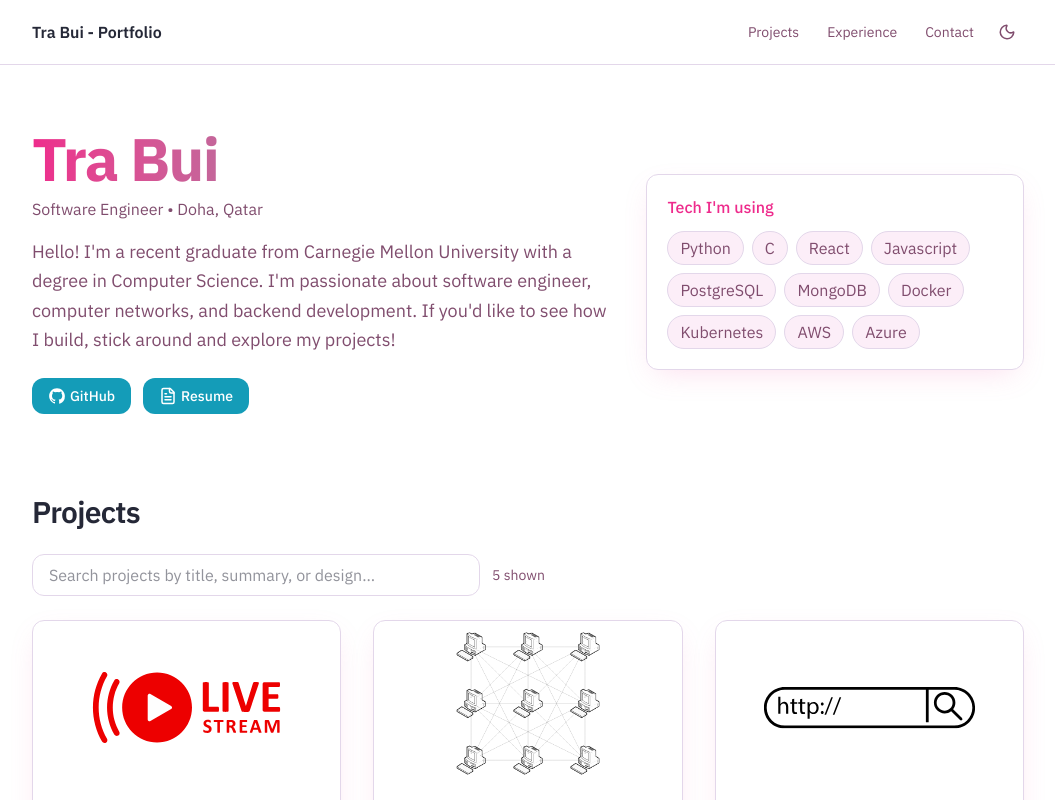
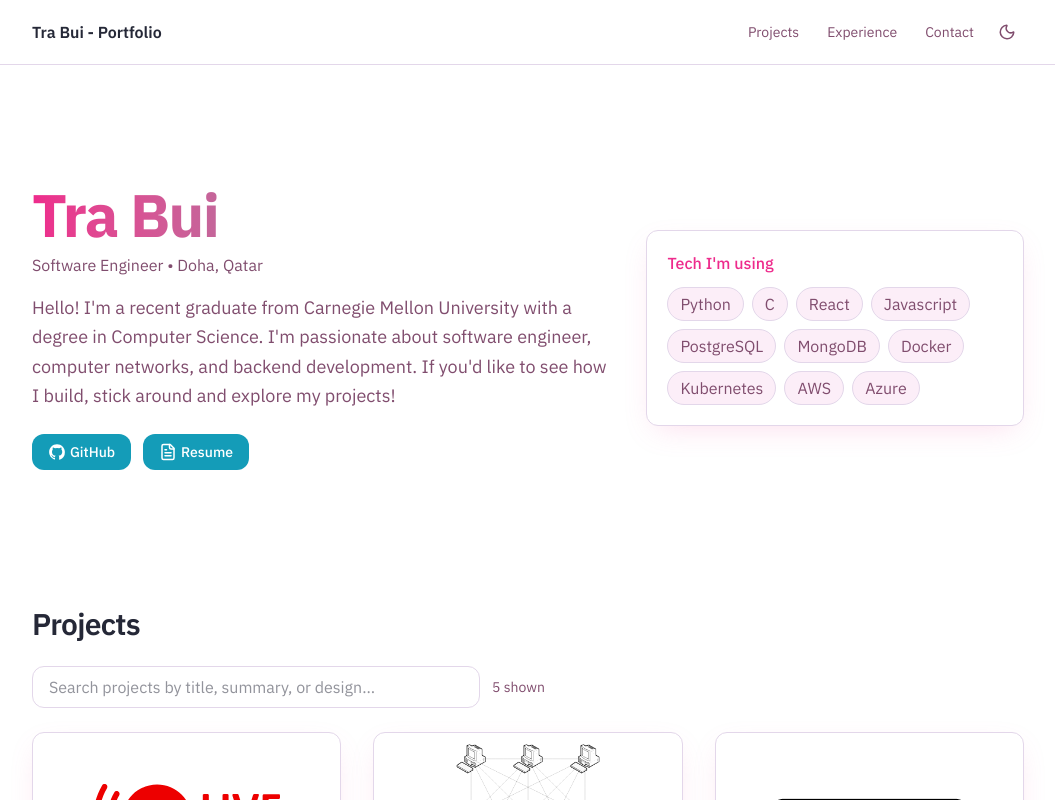
Before and after one commit to tpbui/tpbui.github.io, a React (Vite) app: page / in a window 1280 px wide. Shown: the top 800 px of the page, without its empty margins (112-1167 px from the left). Built offline with nearby package versions, Linux system fonts and the light colour scheme.

Commit message:
fix: remove transition effect

```diff
--- a/src/components/motion/SectionReveal.jsx
+++ /dev/null
@@ -1,75 +0,0 @@
-import {
-	Children,
-	cloneElement,
-	isValidElement,
-	useEffect,
-	useMemo,
-	useRef,
-	useState,
-} from "react";
-
-export default function SectionReveal({
-	as: Tag = "div",
-	children,
-	twoWay = true,
-	threshold = 0.15,
-	rootMargin = "0px 0px -10% 0px",
-	stagger = 80,
-	variant = "up",
-	className = "",
-	...props
-}) {
-	const ref = useRef(null);
-	const [inView, setInView] = useState(false);
-
-	useEffect(() => {
-		const el = ref.current;
-		if (!el) return;
-
-		const io = new IntersectionObserver(
-			(entries) => {
-				const entry = entries[0];
-				if (entry.isIntersecting) {
-					setInView(true);
-					if (!twoWay) io.unobserve(el);
-				} else if (twoWay) {
-					setInView(false);
-				}
-			},
-			{ threshold, rootMargin }
-		);
-
-		io.observe(el);
-		return () => io.disconnect();
-	}, [twoWay, threshold, rootMargin]);
-
-	const wrapped = useMemo(() => {
-		const arr = Children.toArray(children);
-		return arr.map((child, i) => {
-			const style = { "--i": i };
-			if (isValidElement(child)) {
-				return cloneElement(child, {
-					style: { ...(child.props?.style || {}), ...style },
-				});
-			}
-			return (
-				<div key={i} style={style}>
-					{child}
-				</div>
-			);
-		});
-	}, [children]);
-
-	return (
-		<Tag
-			ref={ref}
-			data-reveal-children=""
-			data-variant={variant}
-			className={`${className} ${inView ? "in-view" : ""}`}
-			style={{ "--stagger": `${stagger}ms` }}
-			{...props}
-		>
-			{wrapped}
-		</Tag>
-	);
-}
--- a/src/components/ui/Section.jsx
+++ b/src/components/ui/Section.jsx
@@ -1,13 +1,8 @@
-import SectionReveal from "../motion/SectionReveal";
-
 export default function Section({
 	id,
 	title,
 	children,
-	reveal = false,
-	twoWay = true,
-	stagger = 80,
-	variant = "up",
+	className = "",
 }) {
 	const Inner = (
 		<>
@@ -19,14 +14,12 @@ export default function Section({
 	);
 	return (
 		<section id={id} className="scroll-mt-24">
-			<div className="max-w-5xl mx-auto px-4 py-10">
-				{reveal ? (
-					<SectionReveal twoWay={twoWay} stagger={stagger} variant={variant}>
-						{Inner}
-					</SectionReveal>
-				) : (
-					Inner
-				)}
+			<div
+				className={`max-w-5xl mx-auto px-4 py-10${
+					className ? ` ${className}` : ""
+				}`}
+			>
+				{Inner}
 			</div>
 		</section>
 	);
--- a/src/index.css
+++ b/src/index.css
@@ -124,56 +124,3 @@ body {
 html {
 	scroll-behavior: smooth;
 }
-
-/* Reveal animations */
-@layer utilities {
-	[data-reveal-children] {
-		--tx: 0;
-		--ty: 14px;
-		--s: 1;
-		--stagger: 80ms;
-	}
-
-	/* base: hide children and prep transition */
-	[data-reveal-children] > * {
-		opacity: 0;
-		transform: translate3d(var(--tx), var(--ty), 0) scale(var(--s));
-		will-change: opacity, transform;
-		transition: opacity 420ms ease,
-			transform 520ms cubic-bezier(0.22, 1, 0.36, 1);
-	}
-
-	/* when section enters viewport */
-	[data-reveal-children].in-view > * {
-		opacity: 1;
-		transform: none;
-		transition-delay: calc(var(--stagger) * var(--i, 0));
-	}
-
-	/* variants just change the variables, not the transform rule */
-	[data-reveal-children][data-variant="down"] {
-		--ty: -14px;
-	}
-	[data-reveal-children][data-variant="left"] {
-		--tx: 14px;
-		--ty: 0;
-	}
-	[data-reveal-children][data-variant="right"] {
-		--tx: -14px;
-		--ty: 0;
-	}
-	[data-reveal-children][data-variant="zoom"] {
-		--tx: 0;
-		--ty: 0;
-		--s: 0.96;
-	}
-
-	/* reduced motion: no animation */
-	@media (prefers-reduced-motion: reduce) {
-		[data-reveal-children] > * {
-			opacity: 1 !important;
-			transform: none !important;
-			transition: none !important;
-		}
-	}
-}
--- a/src/sections/Contact.jsx
+++ b/src/sections/Contact.jsx
@@ -5,17 +5,13 @@ import CONFIG from "../content/site";
 
 export default function Contact() {
 	return (
-		<Section id="contact" title="Connect" reveal twoWay stagger variant>
+		<Section id="contact" title="Connect">
 			<div className="grid sm:grid-cols-2 gap-6">
 				<Card className="p-5">
 					<h3 className="font-medium text-foreground mb-2">Get in touch</h3>
 					<div className="flex flex-wrap items-center gap-3">
-						{CONFIG.links.map((l, i) => (
-							<div
-								key={l.href}
-								className="will-change-[transform,opacity] animate-in fade-in slide-in-from-bottom-2 duration-400"
-								style={{ animationDelay: `${i * 60}ms` }}
-							>
+						{CONFIG.links.map((l) => (
+							<div key={l.href}>
 								<ButtonLink
 									href={l.href}
 									icon={l.icon}
--- a/src/sections/Experience.jsx
+++ b/src/sections/Experience.jsx
@@ -6,7 +6,7 @@ import CONFIG from "../content/site";
 
 export default function Experience() {
 	return (
-		<Section id="experience" title="Experience" reveal twoWay stagger variant>
+		<Section id="experience" title="Experience">
 			<Card className="p-5">
 				<div className="flex items-center gap-2 text-foreground mb-3">
 					<Briefcase size={18} className="text-primary" />
@@ -16,8 +16,7 @@ export default function Experience() {
 					{CONFIG.internships.map((w, idx) => (
 						<li
 							key={idx}
-							className="border-l-2 border-border pl-3 will-change-[transform,opacity] animate-in fade-in slide-in-from-bottom-2 duration-400"
-							style={{ animationDelay: `${idx * 60}ms` }}
+							className="border-l-2 border-border pl-3"
 						>
 							<div className="flex items-center justify-between">
 								<span className="font-medium text-foreground">
@@ -46,8 +45,7 @@ export default function Experience() {
 					{CONFIG.academic.map((w, idx) => (
 						<li
 							key={idx}
-							className="border-l-2 border-border pl-3 will-change-[transform,opacity] animate-in fade-in slide-in-from-bottom-2 duration-400"
-							style={{ animationDelay: `${idx * 60}ms` }}
+							className="border-l-2 border-border pl-3"
 						>
 							<div className="flex items-center justify-between">
 								<span className="font-medium text-foreground">
--- a/src/sections/Hero.jsx
+++ b/src/sections/Hero.jsx
@@ -8,7 +8,7 @@ import CONFIG from "../content/site";
 
 export default function Hero() {
 	return (
-		<Section id="home" className="max-w-5xl mx-auto px-4 py-24" reveal twoWay stagger variant>
+		<Section id="home" className="max-w-5xl mx-auto px-4 py-24">
 			<div className="grid sm:grid-cols-5 gap-8 items-center">
 				<div className="sm:col-span-3">
 					<h1 className="text-5xl md:text-6xl font-extrabold tracking-tight text-transparent bg-clip-text bg-gradient-to-r from-primary to-secondary">
--- a/src/sections/Projects.jsx
+++ b/src/sections/Projects.jsx
@@ -19,7 +19,7 @@ export default function Projects() {
 	}, [query]);
 
 	return (
-		<Section id="projects" title="Projects" reveal twoWay stagger variant>
+		<Section id="projects" title="Projects">
 			<div className="flex flex-col sm:flex-row sm:items-center gap-3">
 				<input
 					placeholder="Search projects by title, summary, or design…"
--- a/src/sections/Skills.jsx
+++ b/src/sections/Skills.jsx
@@ -82,7 +82,7 @@ export default function Skills() {
 	const { legend, groups } = skillsContent;
 
 	return (
-		<Section id="skills" title="Skills" reveal twoWay stagger variant>
+		<Section id="skills" title="Skills">
 			<SectionHeader legend={legend}></SectionHeader>
 			<div className="grid grid-cols-1 sm:grid-cols-1 xl:grid-cols-2 gap-5 md:gap-6">
 				{groups.map(({ key, title, blurb, columns, items }) => (
```
